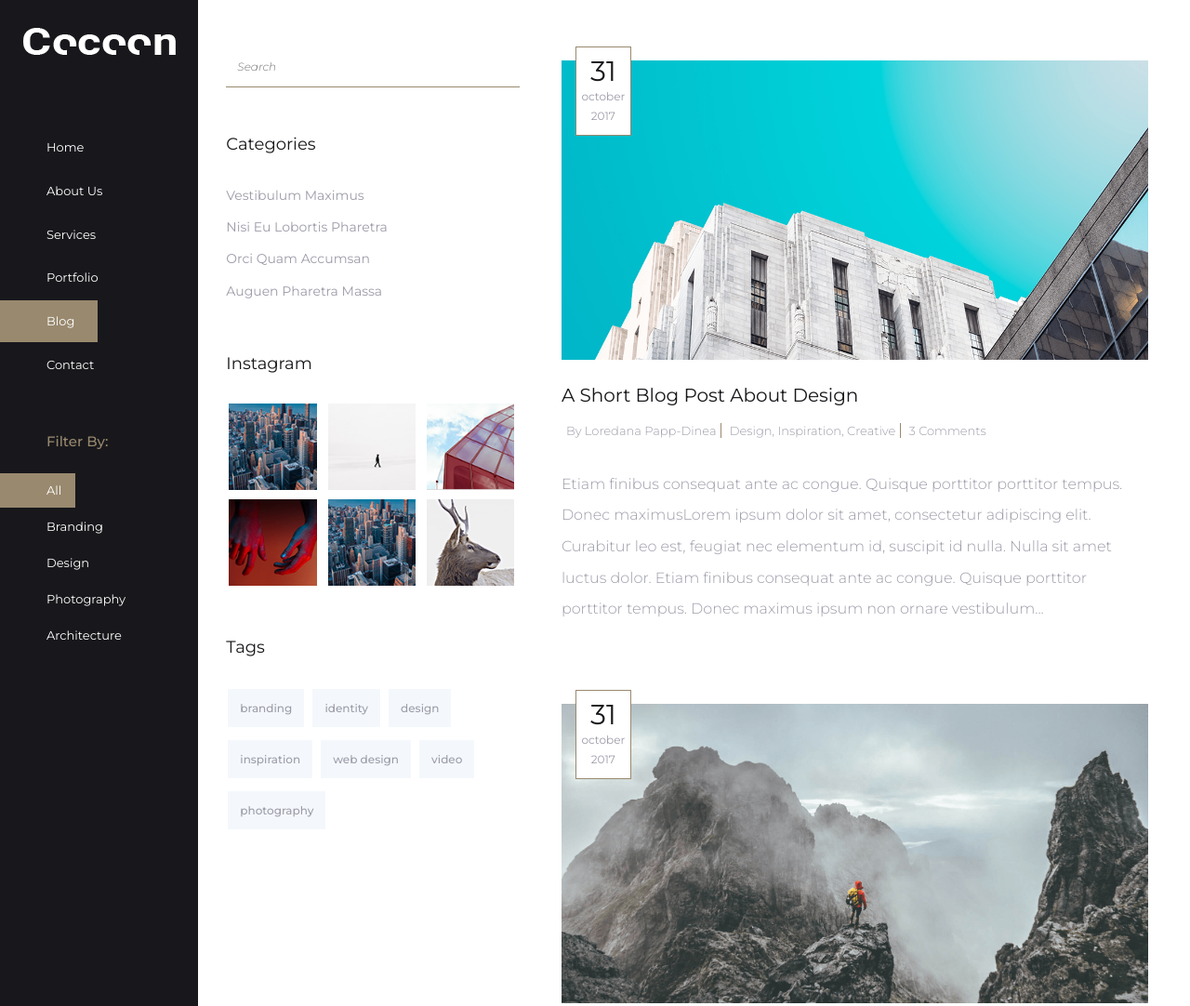
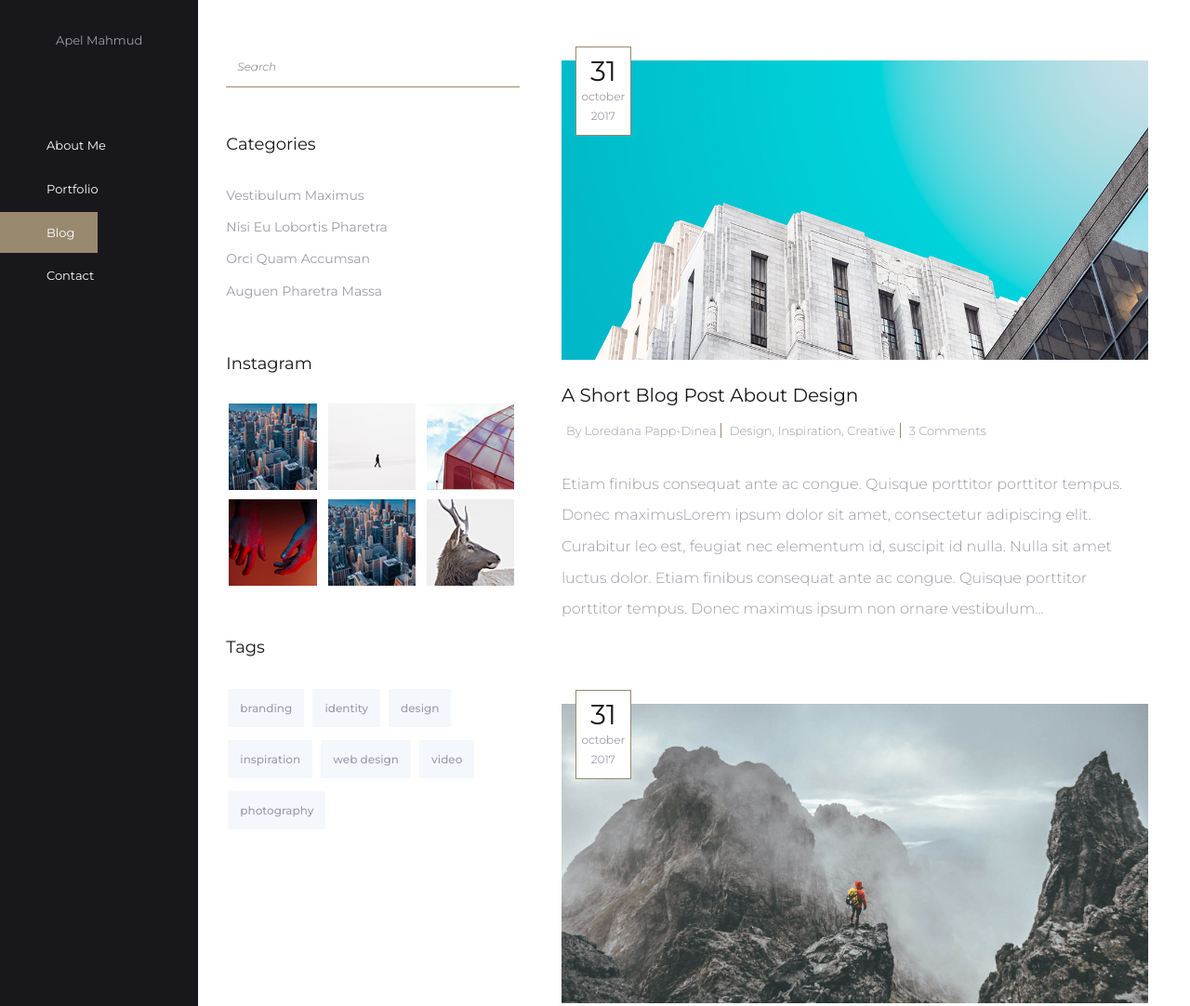
Before and after one commit to apl-mhd/apl-mhd.github.io, a website: page blog.html in a window 1280 px wide. Shown: the top 1082 px of the page at 93% size. Drawn offline with Linux system fonts and the light colour scheme; files whose address does not match are found by name.

Commit message:
remove sidbar link

```diff
--- a/blog.html
+++ b/blog.html
@@ -44,7 +44,7 @@
             <!--logo -->
             <div class="logo_box">
                 <a href="#">
-                    <img src="assets/img/logo.png" alt="cocoon">
+                    Apel Mahmud
                 </a>
             </div>
             <!--logo end-->
@@ -54,19 +54,11 @@
                 <ul class="menu_nav">
                     <li>
                         <a href="index.html">
-                            Home
+                            About Me
                         </a>
                     </li>
-                    <li>
-                        <a href="index.html">
-                            About Us
-                        </a>
-                    </li>
-                    <li>
-                        <a href="services.html">
-                            Services
-                        </a>
-                    </li>
+
+
                     <li>
                         <a href="portfolio.html">
                             Portfolio
@@ -87,16 +79,7 @@
             <!--main menu end -->
 
             <!--filter menu -->
-            <div class="side_menu_section">
-                <h4 class="side_title">filter by:</h4>
-                <ul  id="filtr-container"  class="filter_nav">
-                    <li  data-filter="*" class="active"><a href="javascript:void(0)" >all</a></li>
-                    <li data-filter=".branding"> <a href="javascript:void(0)">branding</a></li>
-                    <li data-filter=".design"><a href="javascript:void(0)">design</a></li>
-                    <li data-filter=".photography"><a href="javascript:void(0)">photography</a></li>
-                    <li data-filter=".architecture"><a href="javascript:void(0)">architecture</a></li>
-                </ul>
-            </div>
+
             <!--filter menu end -->
 
 
```
Also changed, not shown: contact.html (+5 -21 lines), portfolio.html (+1 -5 lines).
